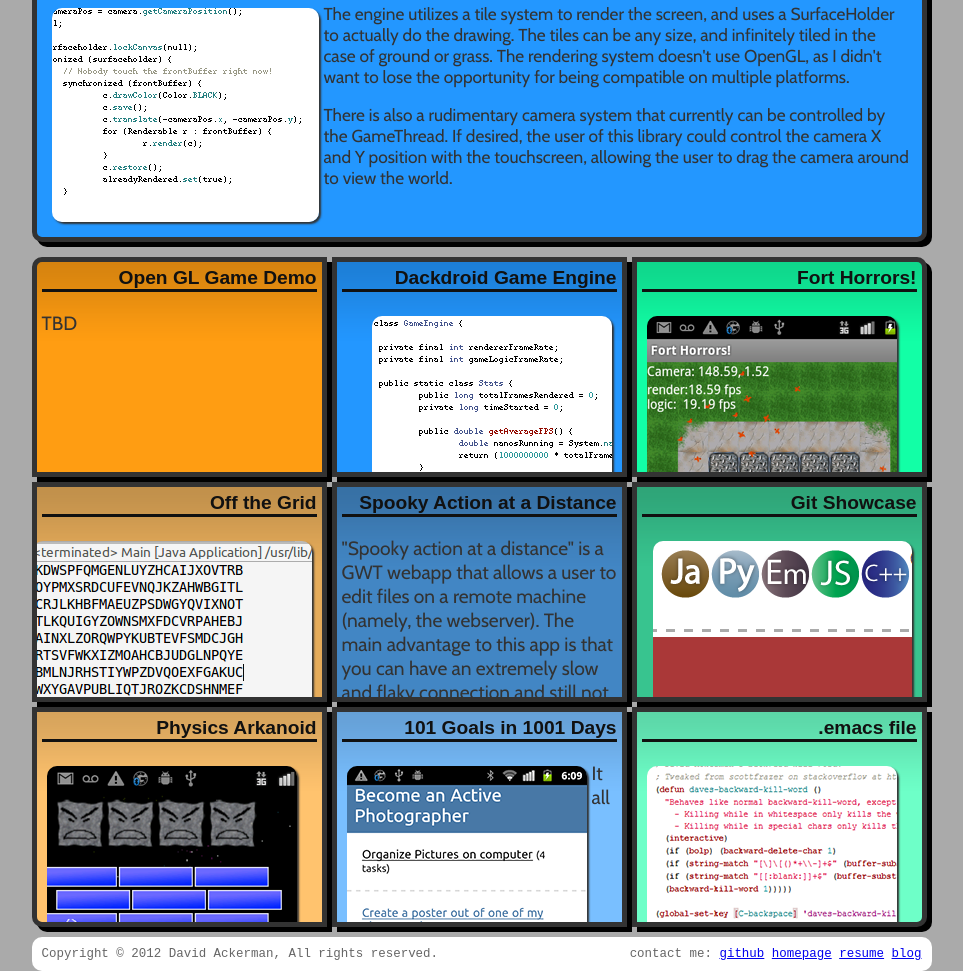
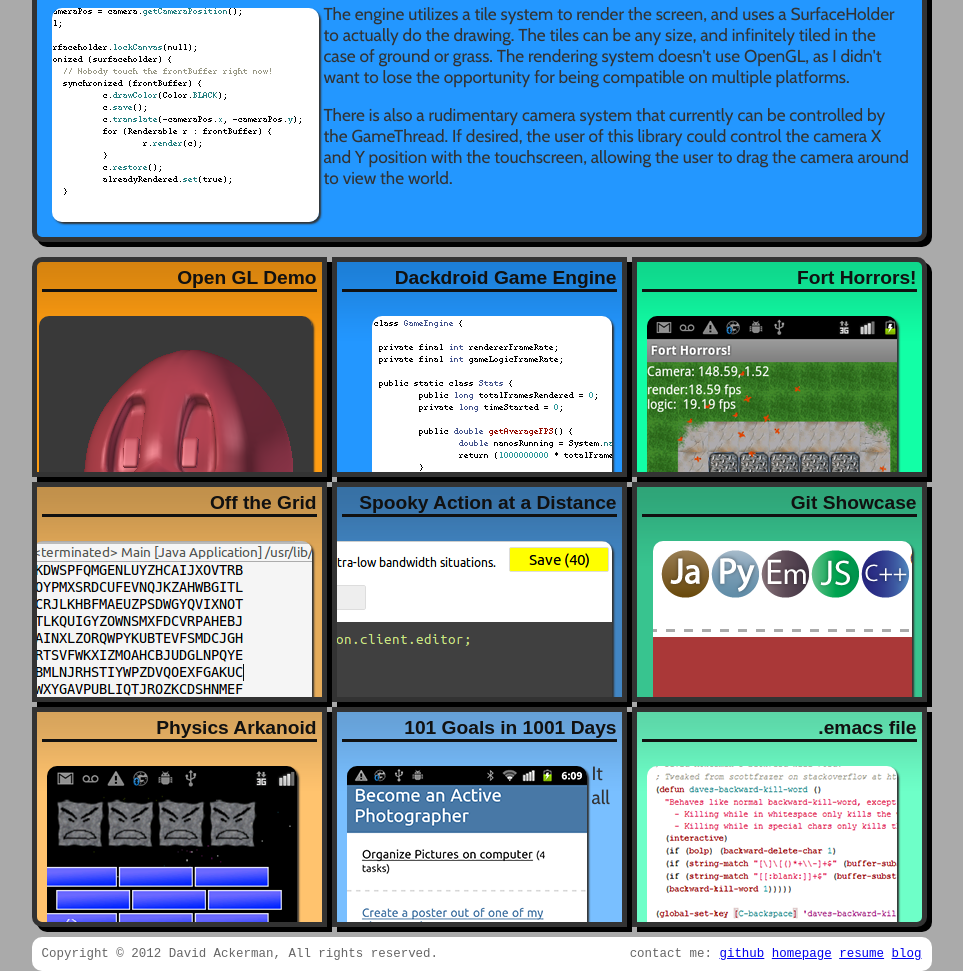
Before and after one commit to dackerman/ackermansoftware, a plain HTML site: page github-projects.html in a window 1280 px wide. Shown: the part 423-1394 px from the top of the page, without its empty margins (161-1124 px from the left). Drawn offline with nearby package versions, Linux system fonts and the light colour scheme; a web font is replaced by a local one.

Commit message:
Finished with first draft of new projects.

```diff
--- a/github-projects.html
+++ b/github-projects.html
@@ -24,13 +24,17 @@
 		<div id="left_column" class="column">
 			<div id="openglgame_id" class="top left project">
 				<div class="title">
-					Open GL Game Demo
+					Open GL Demo
 					<a href="https://github.com/dackerman/opengl-game" title="See the source on Github!" target="_blank">
 						<img src="images/github-link.png" />
 					</a>
 				</div>
 				<div class="description">
-					<p>TBD</p>
+					<img class="thumb float-right" src="images/opengl_thumb.png" />
+					<p>This project was an initial attempt at learning the new OpenGL libraries and getting started making a basic game engine in 3D. Obviously a full functioning 3D engine takes quite a while to build, but I got a basic understanding from building this concept while reading <a href="http://www.amazon.com/Game-Engine-Architecture-Jason-Gregory/dp/1568814135">"Game Engine Architecture"</a> by Jason Gregory.</p>
+					<p>In C and C++, I implemented an asset loading system for shaders and models from the ground up, using my own model loading format. I built a file exporter in Python that I could run in Blender to export into the proper format.  The image of the duck on the right is one of the models I created in blender and exported into my engine for rendering.</p>
+					<p>I learned a lot about how game engines work from the book, but only applied the basics to this engine as I ended up spending more time worrying about low level details (like making sure I'm reading files properly, making sure the basic lighting shader math was correct). The project uses the latest OpenGL standard, which means there aren't any built in functions for rendering - you have to figure out all the shaders yourself.</p>
+					<p>Soon, I hope to build a 3D application using Go, since it has the ability to interact with C and handle low level concerns, but is a nice modern language with many improvements over C and C++.</p>
 				</div>
 			</div>
 			<div id="offthegrid_id" class="middle left project">
@@ -103,6 +107,9 @@
 					</a>
 				</div>
 				<div class="description">
+					<a href="images/spookyaction_fullpage.png" title="Screenshot of editing the source code from the app" target="_blank">
+						<img class="thumb float-right" src="images/spookyaction_thumb.png" />
+					</a>
 					<p>"Spooky action at a distance" is a GWT webapp that allows a user to edit files on a remote machine (namely, the webserver). The main advantage to this app is that you can have an extremely slow and flaky connection and still not notice.</p>
 					<p>The way this application works is that a person first chooses a file to edit. They pick the file and it loads in the frontend. This is the most networking activity needed, since the whole file needs to be loaded up front. After this happens, then the user starts editing the file in the editor area. The application is keeping track of all the actions that "commands" that the user is performing on the file, such as movement and keys pressed (like backspace, and text inserted). The application keeps track of these actions and "applies" them to the code in javascript so you can see your changes. PICK UP HERE</p>
 				</div>
```
Also changed, not shown: images/opengl_thumb.png (added), images/spookyaction_fullpage.png (added), images/spookyaction_thumb.png (added).
